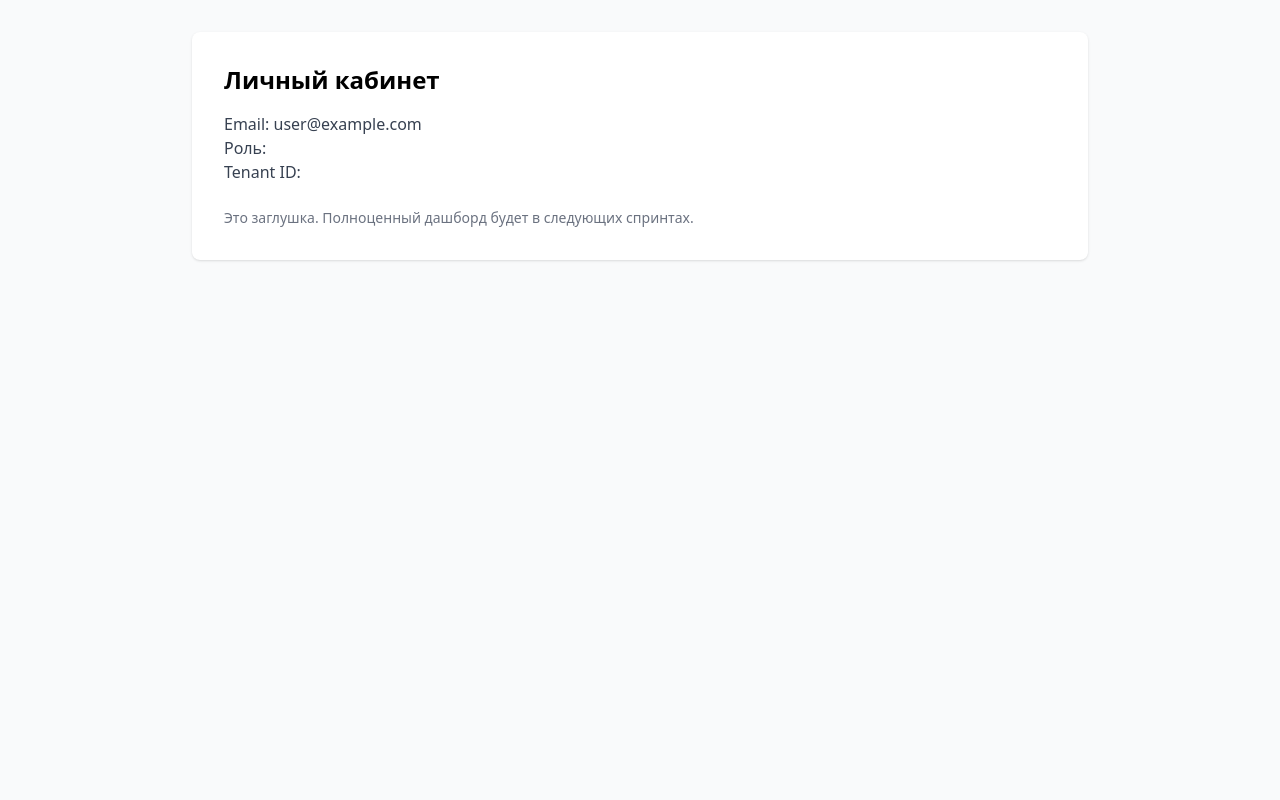
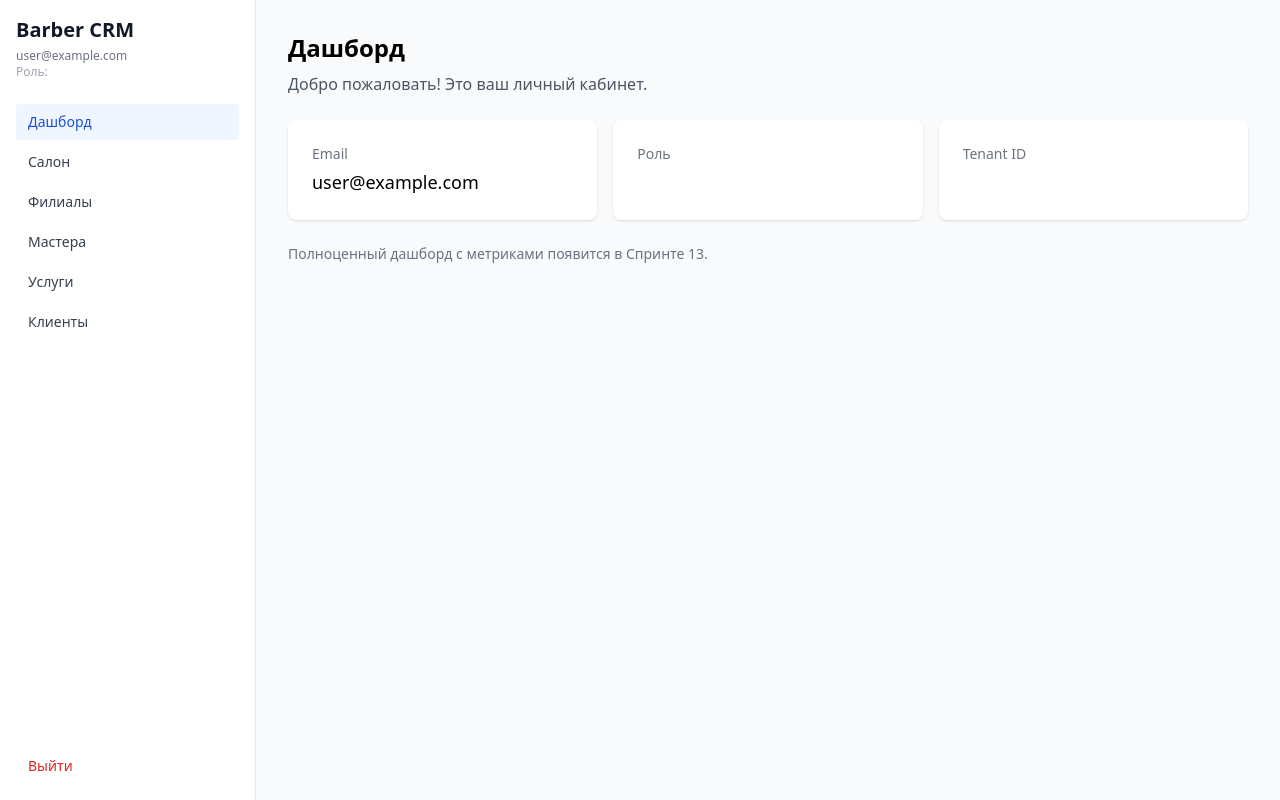
Before and after one commit to fixallastana-hash/barber-crm, a Next.js app in the folder web-admin/: page /app in a window 1280 px wide. Built offline with nearby package versions, Linux system fonts and the light colour scheme; no server answers; sample sign-in values are in the browser's storage.

Commit message:
Sprint 2.1: navigation sidebar + salon settings page + updateSalonInfo function

```diff
--- /dev/null
+++ b/web-admin/src/app/app/layout.tsx
@@ -0,0 +1,34 @@
+'use client';
+
+import { useEffect } from 'react';
+import { useRouter } from 'next/navigation';
+import { useAuth } from '@/lib/auth-context';
+import { Sidebar } from '@/components/sidebar';
+
+export default function AppLayout({ children }: { children: React.ReactNode }) {
+  const { user, loading } = useAuth();
+  const router = useRouter();
+
+  useEffect(() => {
+    if (!loading && !user) {
+      router.push('/login');
+    }
+  }, [user, loading, router]);
+
+  if (loading) {
+    return (
+      <main className="min-h-screen flex items-center justify-center">
+        Загрузка...
+      </main>
+    );
+  }
+
+  if (!user) return null;
+
+  return (
+    <div className="flex min-h-screen bg-gray-50">
+      <Sidebar />
+      <main className="flex-1 p-8">{children}</main>
+    </div>
+  );
+}
--- a/web-admin/src/app/app/page.tsx
+++ b/web-admin/src/app/app/page.tsx
@@ -1,36 +1,33 @@
 'use client';
 
-import { useEffect } from 'react';
-import { useRouter } from 'next/navigation';
 import { useAuth } from '@/lib/auth-context';
 
-export default function AppPage() {
-  const { user, loading } = useAuth();
-  const router = useRouter();
-
-  useEffect(() => {
-    if (!loading && !user) {
-      router.push('/login');
-    }
-  }, [user, loading, router]);
-
-  if (loading) {
-    return <main className="min-h-screen flex items-center justify-center">Загрузка...</main>;
-  }
-
-  if (!user) return null;
+export default function DashboardPage() {
+  const { user } = useAuth();
 
   return (
-    <main className="min-h-screen p-8 bg-gray-50">
-      <div className="max-w-4xl mx-auto bg-white p-8 rounded-lg shadow">
-        <h1 className="text-2xl font-bold mb-4">Личный кабинет</h1>
-        <p className="text-gray-700">Email: {user.email}</p>
-        <p className="text-gray-700">Роль: {user.role}</p>
-        <p className="text-gray-700">Tenant ID: {user.tenantId}</p>
-        <p className="mt-6 text-sm text-gray-500">
-          Это заглушка. Полноценный дашборд будет в следующих спринтах.
-        </p>
+    <div>
+      <h1 className="text-2xl font-bold mb-2">Дашборд</h1>
+      <p className="text-gray-600 mb-6">
+        Добро пожаловать! Это ваш личный кабинет.
+      </p>
+      <div className="grid grid-cols-1 md:grid-cols-3 gap-4">
+        <div className="bg-white p-6 rounded-lg shadow">
+          <p className="text-sm text-gray-500">Email</p>
+          <p className="text-lg font-medium mt-1">{user?.email}</p>
+        </div>
+        <div className="bg-white p-6 rounded-lg shadow">
+          <p className="text-sm text-gray-500">Роль</p>
+          <p className="text-lg font-medium mt-1">{user?.role}</p>
+        </div>
+        <div className="bg-white p-6 rounded-lg shadow">
+          <p className="text-sm text-gray-500">Tenant ID</p>
+          <p className="text-sm font-mono mt-1 break-all">{user?.tenantId}</p>
+        </div>
       </div>
-    </main>
+      <p className="mt-6 text-sm text-gray-500">
+        Полноценный дашборд с метриками появится в Спринте 13.
+      </p>
+    </div>
   );
 }
--- /dev/null
+++ b/web-admin/src/app/app/settings/page.tsx
@@ -0,0 +1,157 @@
+'use client';
+
+import { useEffect, useState, type FormEvent } from 'react';
+import { doc, getDoc } from 'firebase/firestore';
+import { httpsCallable } from 'firebase/functions';
+import { getFirebaseDb, getFirebaseFunctions } from '@/lib/firebase';
+import { useAuth } from '@/lib/auth-context';
+
+type SalonInfo = {
+  name: string;
+  city: string;
+  phone: string;
+  whatsappBusinessNumber: string;
+  dgisUrl: string;
+  cancellationWindowHours: number;
+  noshowBlockThreshold: number;
+  requireConfirmation: boolean;
+  pendingConfirmationTimeoutMinutes: number;
+};
+
+export default function SettingsPage() {
+  const { user } = useAuth();
+  const [info, setInfo] = useState<SalonInfo | null>(null);
+  const [loading, setLoading] = useState(true);
+  const [saving, setSaving] = useState(false);
+  const [message, setMessage] = useState('');
+
+  useEffect(() => {
+    if (!user?.tenantId) return;
+
+    const db = getFirebaseDb();
+    getDoc(doc(db, 'tenants', user.tenantId, 'config', 'info')).then((snap) => {
+      if (snap.exists()) {
+        setInfo(snap.data() as SalonInfo);
+      }
+      setLoading(false);
+    });
+  }, [user]);
+
+  const handleSave = async (e: FormEvent<HTMLFormElement>) => {
+    e.preventDefault();
+    if (!info) return;
+
+    setSaving(true);
+    setMessage('');
+    try {
+      const fn = httpsCallable(getFirebaseFunctions(), 'updateSalonInfo');
+      await fn(info);
+      setMessage('Сохранено');
+    } catch (err: unknown) {
+      const errorMessage = err instanceof Error ? err.message : 'unknown';
+      setMessage('Ошибка: ' + errorMessage);
+    } finally {
+      setSaving(false);
+    }
+  };
+
+  if (loading) return <p>Загрузка...</p>;
+  if (!info) return <p>Данные салона не найдены</p>;
+
+  return (
+    <div className="max-w-2xl">
+      <h1 className="text-2xl font-bold mb-6">Настройки салона</h1>
+      {message && (
+        <div className="mb-4 p-3 rounded bg-blue-50 text-blue-700 text-sm">
+          {message}
+        </div>
+      )}
+      <form onSubmit={handleSave} className="space-y-4 bg-white p-6 rounded-lg shadow">
+        <label className="block">
+          <span className="text-sm text-gray-700">Название салона</span>
+          <input
+            type="text"
+            value={info.name}
+            onChange={(e) => setInfo({ ...info, name: e.target.value })}
+            className="mt-1 w-full px-3 py-2 border rounded"
+          />
+        </label>
+        <label className="block">
+          <span className="text-sm text-gray-700">Город</span>
+          <input
+            type="text"
+            value={info.city}
+            onChange={(e) => setInfo({ ...info, city: e.target.value })}
+            className="mt-1 w-full px-3 py-2 border rounded"
+          />
+        </label>
+        <label className="block">
+          <span className="text-sm text-gray-700">Телефон</span>
+          <input
+            type="tel"
+            value={info.phone}
+            onChange={(e) => setInfo({ ...info, phone: e.target.value })}
+            className="mt-1 w-full px-3 py-2 border rounded"
+          />
+        </label>
+        <label className="block">
+          <span className="text-sm text-gray-700">WhatsApp Business номер</span>
+          <input
+            type="tel"
+            value={info.whatsappBusinessNumber || ''}
+            onChange={(e) => setInfo({ ...info, whatsappBusinessNumber: e.target.value })}
+            className="mt-1 w-full px-3 py-2 border rounded"
+          />
+        </label>
+        <label className="block">
+          <span className="text-sm text-gray-700">Ссылка на 2ГИС</span>
+          <input
+            type="url"
+            value={info.dgisUrl || ''}
+            onChange={(e) => setInfo({ ...info, dgisUrl: e.target.value })}
+            className="mt-1 w-full px-3 py-2 border rounded"
+          />
+        </label>
+        <div className="grid grid-cols-2 gap-4">
+          <label className="block">
+            <span className="text-sm text-gray-700">Отмена за N часов</span>
+            <input
+              type="number"
+              min={1}
+              value={info.cancellationWindowHours}
+              onChange={(e) => setInfo({ ...info, cancellationWindowHours: Number(e.target.value) })}
+              className="mt-1 w-full px-3 py-2 border rounded"
+            />
+          </label>
+          <label className="block">
+            <span className="text-sm text-gray-700">Порог no-show</span>
+            <input
+              type="number"
+              min={1}
+              value={info.noshowBlockThreshold}
+              onChange={(e) => setInfo({ ...info, noshowBlockThreshold: Number(e.target.value) })}
+              className="mt-1 w-full px-3 py-2 border rounded"
+            />
+          </label>
+        </div>
+        <label className="flex items-center gap-2">
+          <input
+            type="checkbox"
+            checked={info.requireConfirmation}
+            onChange={(e) => setInfo({ ...info, requireConfirmation: e.target.checked })}
+          />
+          <span className="text-sm text-gray-700">
+            Требовать подтверждения новых записей
+          </span>
+        </label>
+        <button
+          type="submit"
+          disabled={saving}
+          className="w-full bg-blue-600 text-white py-2 rounded hover:bg-blue-700 disabled:opacity-50"
+        >
+          {saving ? 'Сохранение...' : 'Сохранить'}
+        </button>
+      </form>
+    </div>
+  );
+}
--- /dev/null
+++ b/web-admin/src/components/sidebar.tsx
@@ -0,0 +1,59 @@
+'use client';
+
+import Link from 'next/link';
+import { usePathname, useRouter } from 'next/navigation';
+import { useAuth } from '@/lib/auth-context';
+
+const navItems = [
+  { href: '/app', label: 'Дашборд' },
+  { href: '/app/settings', label: 'Салон' },
+  { href: '/app/branches', label: 'Филиалы' },
+  { href: '/app/masters', label: 'Мастера' },
+  { href: '/app/services', label: 'Услуги' },
+  { href: '/app/clients', label: 'Клиенты' },
+];
+
+export function Sidebar() {
+  const pathname = usePathname();
+  const router = useRouter();
+  const { user, signOut } = useAuth();
+
+  const handleSignOut = async () => {
+    await signOut();
+    router.push('/login');
+  };
+
+  return (
+    <aside className="w-64 bg-white border-r border-gray-200 min-h-screen p-4 flex flex-col">
+      <div className="mb-6">
+        <h2 className="text-xl font-bold text-gray-900">Barber CRM</h2>
+        <p className="text-xs text-gray-500 mt-1">{user?.email}</p>
+        <p className="text-xs text-gray-400">Роль: {user?.role}</p>
+      </div>
+      <nav className="flex-1 space-y-1">
+        {navItems.map((item) => {
+          const isActive = pathname === item.href;
+          return (
+            <Link
+              key={item.href}
+              href={item.href}
+              className={`block px-3 py-2 rounded text-sm ${
+                isActive
+                  ? 'bg-blue-50 text-blue-700 font-medium'
+                  : 'text-gray-700 hover:bg-gray-50'
+              }`}
+            >
+              {item.label}
+            </Link>
+          );
+        })}
+      </nav>
+      <button
+        onClick={handleSignOut}
+        className="mt-4 text-sm text-red-600 hover:text-red-700 text-left px-3 py-2"
+      >
+        Выйти
+      </button>
+    </aside>
+  );
+}
```
Also changed, not shown: 1 other file (tests, documents, lock files or other folders).
